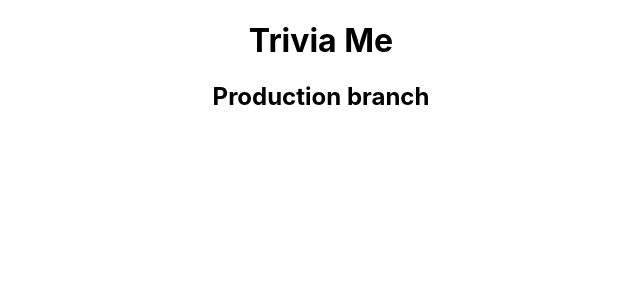
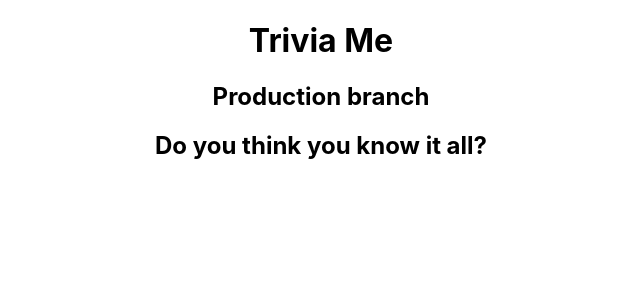
Before and after one commit to chxwcodes/project3-trivia, a React (Create React App) app: page / in a window 1280 px wide. Shown: the top 300 px of the page, without its empty margins (319-959 px from the left). Built offline with nearby package versions, Linux system fonts and the light colour scheme.

Commit message:
second class commit

```diff
--- a/src/App.js
+++ b/src/App.js
@@ -5,6 +5,7 @@ function App() {
     <main className="App">
       <h1>Trivia Me</h1>
       <h2>Production branch</h2>
+      <h2>Do you think you know it all?</h2>
     </main>
   );
 }
```
